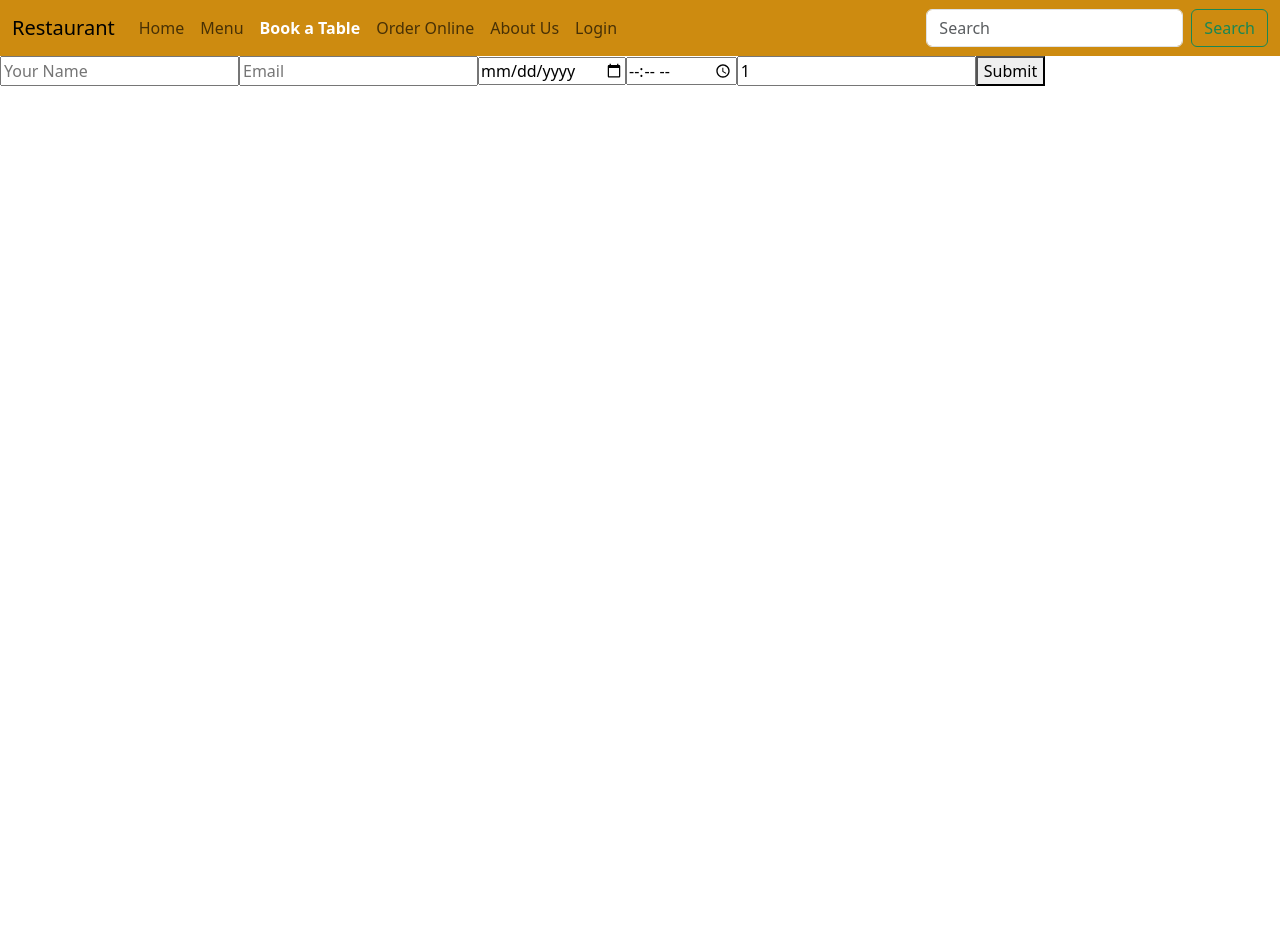
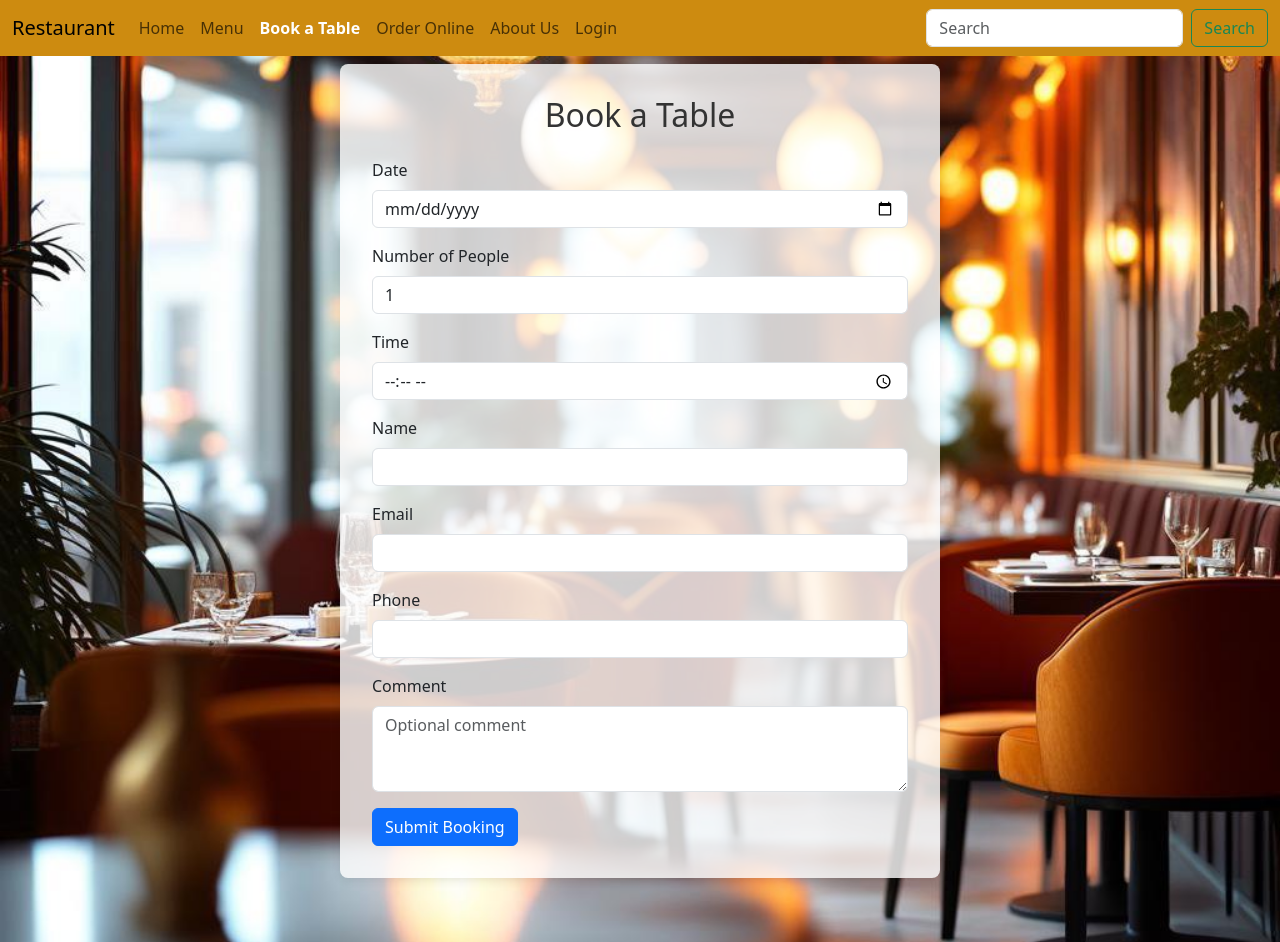
Before and after one commit to ProJBH/Restaurant_web_app, a React (Create React App) app in the folder frontend/: page /booking in a window 1280 px wide. Before the commit the page ends 800 px from the top, so only its background shows below. Built offline with nearby package versions, Linux system fonts and the light colour scheme.

Commit message:
remove old version of booking form and use booking component instead

```diff
--- a/frontend/src/pages/BookingPage.tsx
+++ b/frontend/src/pages/BookingPage.tsx
@@ -1,22 +1,11 @@
 // src/pages/BookingPage.tsx
-import React, { useState } from 'react';
 import "bootstrap/dist/css/bootstrap.min.css";
 import "bootstrap/dist/js/bootstrap.bundle.min.js";
 import Navbar from "../components/Navbar/Navbar";
+import Booking from '../components/Booking/Booking';
+import styles from "./BookingPage.module.scss";
 
 const BookingPage: React.FC = () => {
-  const [form, setForm] = useState({ name: '', email: '', date: '', time: '', guests: 1 });
-
-  const handleChange = (e: React.ChangeEvent<HTMLInputElement>) => {
-    setForm({ ...form, [e.target.name]: e.target.value });
-  };
-
-  const handleSubmit = (e: React.FormEvent) => {
-    e.preventDefault();
-    // For now, simply log the data. Later, connect to a backend endpoint.
-    console.log(form);
-  };
-
   return (
     <div>
       <div>
@@ -24,15 +13,9 @@ const BookingPage: React.FC = () => {
           <Navbar />
         </header>
       </div>
-      <h1>Book a Table</h1>
-      <form onSubmit={handleSubmit}>
-        <input name="name" placeholder="Your Name" value={form.name} onChange={handleChange} required />
-        <input name="email" type="email" placeholder="Email" value={form.email} onChange={handleChange} required />
-        <input name="date" type="date" value={form.date} onChange={handleChange} required />
-        <input name="time" type="time" value={form.time} onChange={handleChange} required />
-        <input name="guests" type="number" min="1" value={form.guests} onChange={handleChange} required />
-        <button type="submit">Submit</button>
-      </form>
+      <div className={styles.BookingPageContainer}>
+        <Booking />
+      </div>
     </div>
   );
 };
```
